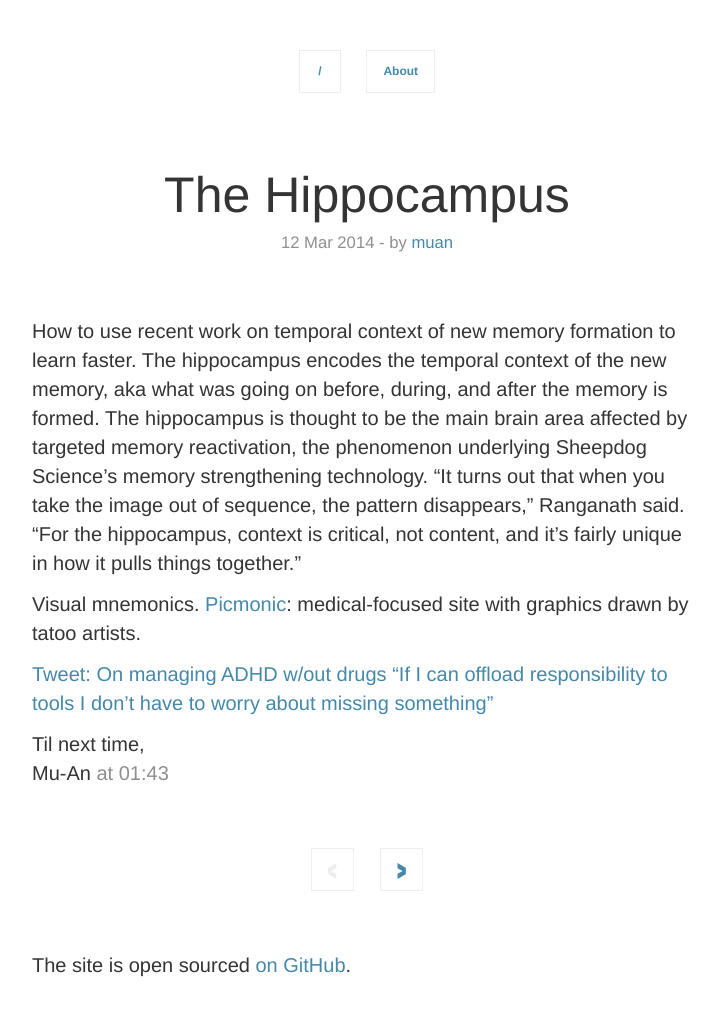
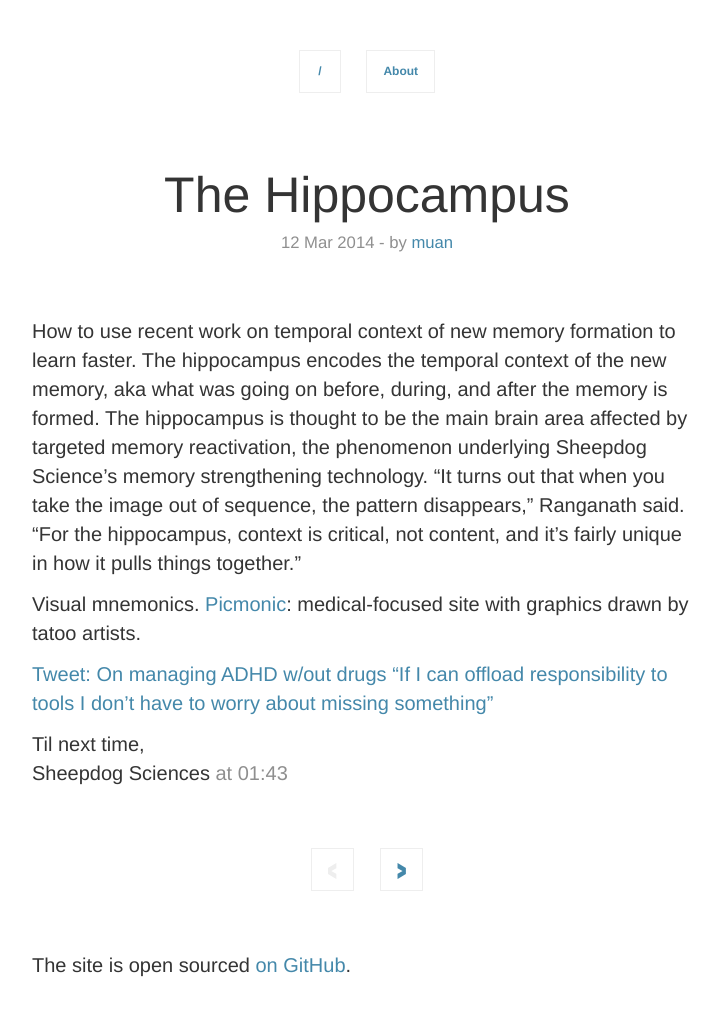
Before and after one commit to butterwick/Bivore.com, a Jekyll site: the page built from _posts/2014-03-12-hippocampus.md, in a window 1280 px wide. Shown: the whole page, without its empty margins (273-993 px from the left). Built offline with Jekyll 4.4.1, drawn with Linux system fonts in a browser that asks for light colours; nearby versions of some CDN libraries; library files that are not in the unit come from our copies; Markdown is read by kramdown in place of the engine named in the settings; comment, search, counter and statistics services are not loaded.

```diff
--- a/_includes/footer.html
+++ b/_includes/footer.html
@@ -1,3 +1,3 @@
 <footer class="site-footer">
-  The site is open sourced <a href="http://github.com/muan/muan.github.com" target="_blank" id="repo">on GitHub</a></a>.
+  The site is open sourced <a href="http://github.com/butterwick" target="_blank" id="repo">on GitHub</a></a>.
 </footer>
--- a/_includes/signoff.html
+++ b/_includes/signoff.html
@@ -1,7 +1,7 @@
 <footer class="signoff">
   <p>
     Til next time,<br/>
-    Mu-An
+    Sheepdog Sciences
     <span class="muted">{{ page.date | date: "at %H:%M" }}</span>
   </p>
 </footer>
```
